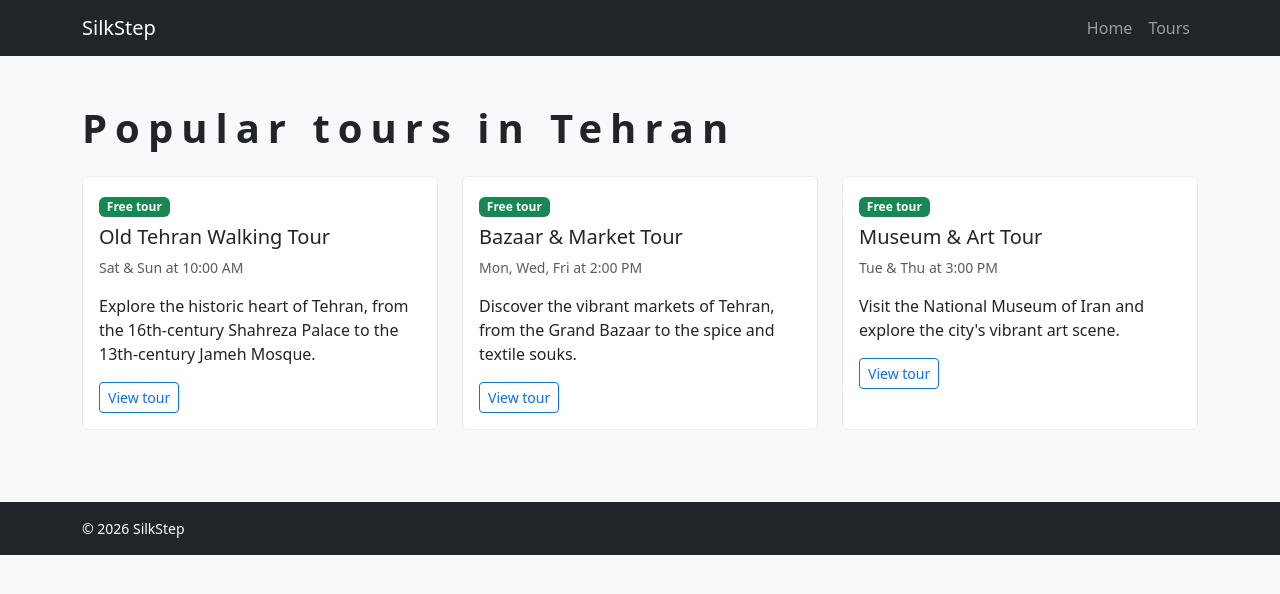
After one commit to Mokeshmiri/SilkStep, a Flask app: page /tours in a window 1280 px wide. The commit adds this page. Shown: the top 594 px of the page. Run offline with Flask 3, Linux system fonts and the light colour scheme.

Commit message:
add base and tour page

```diff
--- a/app.py
+++ b/app.py
@@ -3,9 +3,32 @@ from flask import Flask, render_template
 app = Flask(__name__)
 app.config['SECRET_KEY'] = 'secret_key'
 
-@app.route("/")
+@app.route("/") #route for the home page
 def home():
     return render_template('home.html')
+@app.route("/tours") #route for the tours page
+def tours():
+    sample_tours = [
+        {
+            "title": "Old Tehran Walking Tour",
+            "schedule": "Sat & Sun at 10:00 AM",
+            "duration": "4 hours",
+            "summary": "Explore the historic heart of Tehran, from the 16th-century Shahreza Palace to the 13th-century Jameh Mosque.",
+        },
+        {
+            "title": "Bazaar & Market Tour",
+            "schedule": "Mon, Wed, Fri at 2:00 PM",
+            "duration": "3 hours",
+            "summary": "Discover the vibrant markets of Tehran, from the Grand Bazaar to the spice and textile souks.",
+        },
+        {
+            "title": "Museum & Art Tour",
+            "schedule": "Tue & Thu at 3:00 PM",
+            "duration": "2 hours",
+            "summary": "Visit the National Museum of Iran and explore the city's vibrant art scene.",
+        },
+    ]
+    return render_template('tour.html', tours=sample_tours)
 
 if __name__ == '__main__':
     app.run(debug=True)
--- /dev/null
+++ b/templates/base.html
@@ -0,0 +1,29 @@
+<!DOCTYPE html>
+<html lang="en">
+<head>
+  <meta charset="UTF-8">
+  <meta name="viewport" content="width=device-width, initial-scale=1.0">
+  <title>{% block title %}SilkStep{% endblock %}</title>
+  <link href="https://cdn.jsdelivr.net/npm/bootstrap@5.3.0/dist/css/bootstrap.min.css" rel="stylesheet">
+  <link rel="stylesheet" href="{{ url_for('static', filename='css/style.css') }}">
+</head>
+<body>
+  <nav class="navbar navbar-expand-lg navbar-dark bg-dark">
+    <div class="container">
+      <a class="navbar-brand" href="{{ url_for('home') }}">SilkStep</a>
+      <div class="navbar-nav ms-auto">
+        <a class="nav-link" href="{{ url_for('home') }}">Home</a>
+        <a class="nav-link" href="{{ url_for('tours') }}">Tours</a>
+      </div>
+    </div>
+  </nav>
+
+  {% block content %}{% endblock %}
+
+  <footer class="bg-dark text-white py-3 mt-4">
+    <div class="container small">&copy; 2026 SilkStep</div>
+  </footer>
+
+  <script src="https://cdn.jsdelivr.net/npm/bootstrap@5.3.0/dist/js/bootstrap.bundle.min.js"></script>
+</body>
+</html>
--- /dev/null
+++ b/templates/tour.html
@@ -0,0 +1,24 @@
+{% extends "base.html" %}
+{% block title %}Tours | SilkStep{% endblock %}
+
+{% block content %}
+<section class="container py-5">
+  <h1 class="mb-4">Popular tours in Tehran</h1>
+
+  <div class="row g-4">
+    {% for tour in tours %}
+    <div class="col-md-4">
+      <div class="card tour-card h-100">
+        <div class="card-body">
+          <span class="badge bg-success mb-2">Free tour</span>
+          <h2 class="h5">{{ tour.title }}</h2>
+          <p class="text-muted small">{{ tour.schedule }}</p>
+          <p>{{ tour.summary }}</p>
+          <a href="#" class="btn btn-outline-primary btn-sm">View tour</a>
+        </div>
+      </div>
+    </div>
+    {% endfor %}
+  </div>
+</section>
+{% endblock %}
```
Also changed, not shown: templates/home.html (+5 -39 lines).
